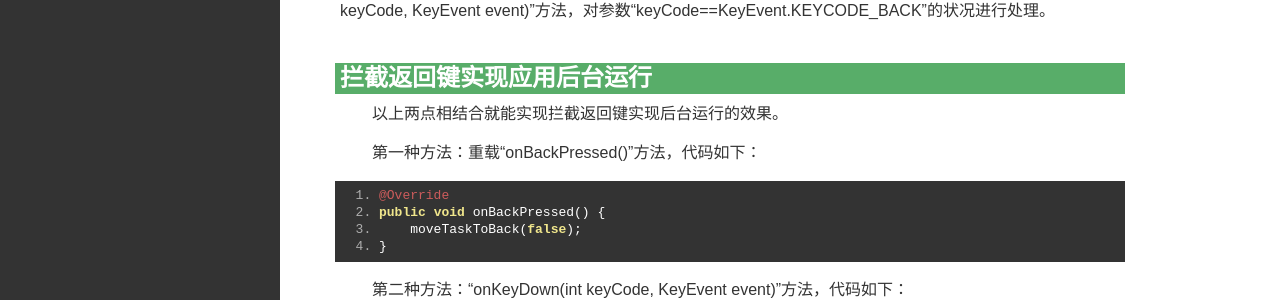
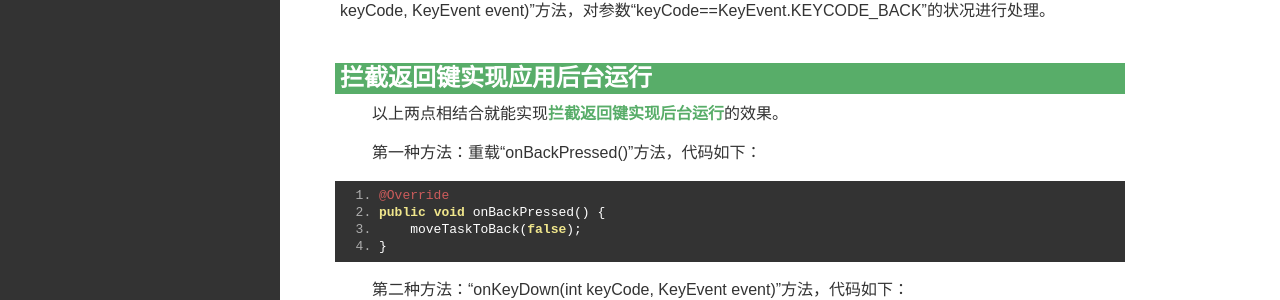
Before and after one commit to SR1s/sr1.me, a Jekyll site: the page built from _posts/2013-09-14-make-your-android-application-run-at-background.md, in a window 1280 px wide. Shown: the part 332-632 px from the top of the page. Built offline with Jekyll 4.4.1, drawn with Linux system fonts in a browser that asks for light colours; nearby versions of some CDN libraries; Markdown is read by kramdown in place of the engine named in the settings; comment, search, counter and statistics services are not loaded.

Commit message:
add style for em tag

```diff
--- a/css/style.css
+++ b/css/style.css
@@ -191,6 +191,12 @@ body>header h2 {
     white-space: pre-wrap;
 }
 
+#content .entry-content em {
+	color: #58ad69;
+	font-size: 1em;
+	font-weight: bold;
+}
+
 #content .entry-content blockquote {
     margin-left: 2em;
     padding-left: 0.5em;
```
